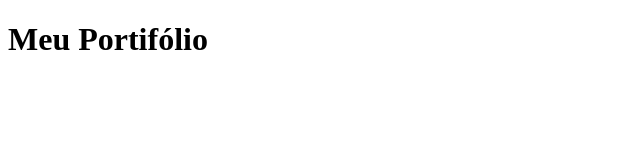
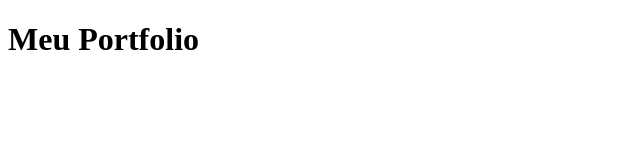
Before and after one commit to flaviare1s/dc-portfolio, a plain HTML site: page index.html in a window 1280 px wide. Shown: the full height of the page, 0-640 px from the left. Drawn offline with Linux system fonts and the light colour scheme.

Commit message:
Treinando commit

```diff
--- a/index.html
+++ b/index.html
@@ -3,12 +3,12 @@
 <head>
     <meta charset="UTF-8">
     <meta name="viewport" content="width=device-width, initial-scale=1.0">
-    <title>Meu Portifólio</title>
+    <title>Meu Portfolio</title>
 </head>
 <body>
 
     <header>
-        <h1>Meu Portifólio</h1>
+        <h1>Meu Portfolio</h1>
     </header>
 
     <main>
```
Also changed, not shown: README.md.
